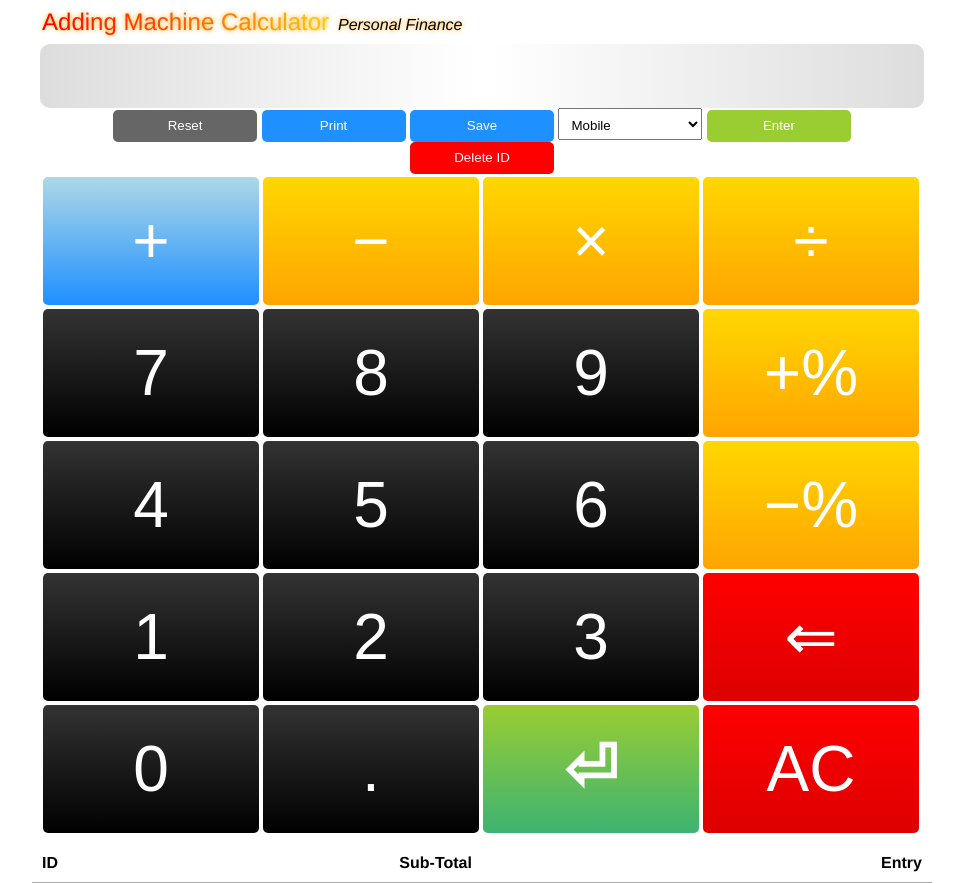
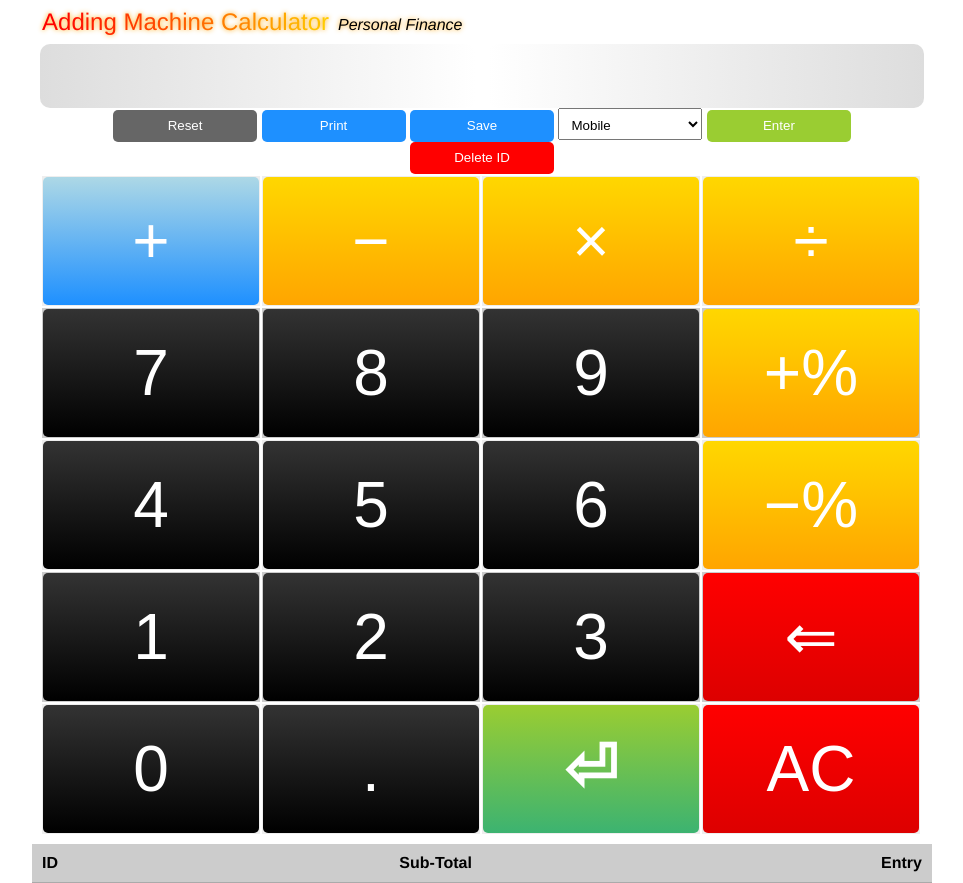
Before and after one commit to lexterror/Adding-Machine-Calculator, a plain HTML site: page amc.html in a window 1280 px wide. Shown: the whole page, without its empty margins (158-1121 px from the left). Drawn offline with Linux system fonts and the light colour scheme.

Commit message:
Add files via upload

```diff
--- a/amc.html
+++ b/amc.html
@@ -4,6 +4,14 @@
 
  <meta charset="UTF-8">
 <style>
+
+tr:nth-child(even) {background: #CCC !important;}
+tr:nth-child(odd) {background: #eee!important;}
+
+th {
+  background:#ccc;
+  color:#eee;
+}
 
 body {
 	margin: 0 auto;
@@ -34,8 +42,6 @@ html {
 	width: 900px;
     height: 100%;
 	margin-top: 0px;
-	background-color:#fff;
-
 	color: #000;
 	font-family: 'Helvetica';
 }
@@ -1481,7 +1487,7 @@ function clearit() {
 
         </tbody>
 </table>
-</div></div>
+</div></div></div>
 </body>
 </html>
 <script>
```
